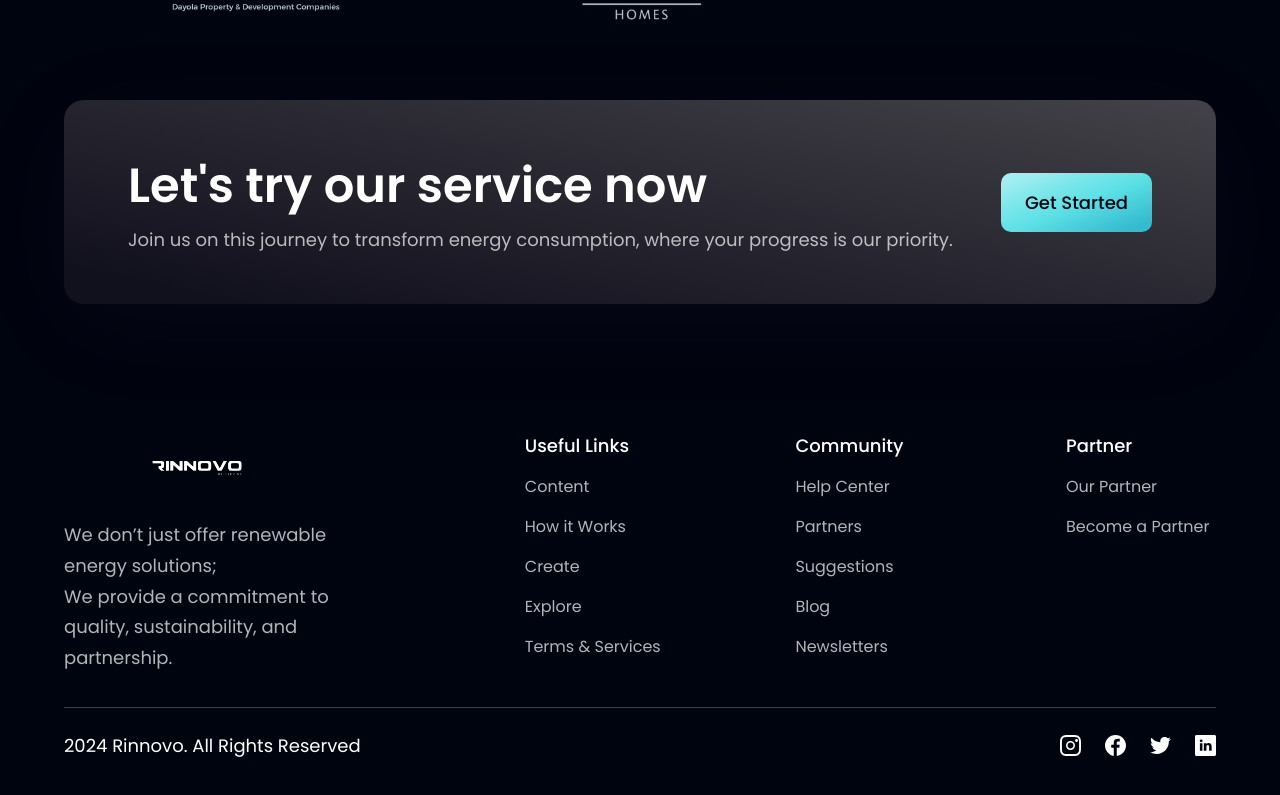
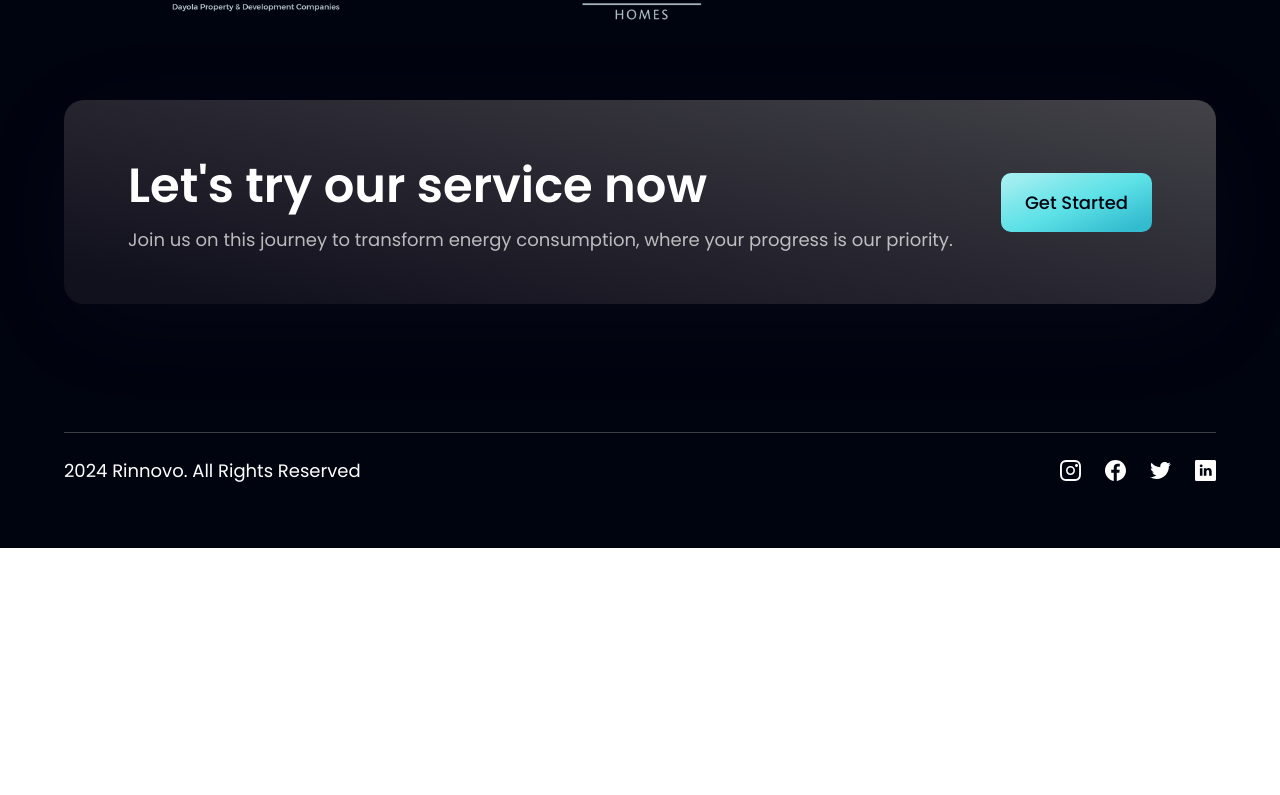
Before and after one commit to ZoDD-Script/Rinnovo, a React (Vite) app: page / in a window 1280 px wide. Shown: the part 3751-4546 px from the top of the page. After the commit the page ends 4299 px from the top, so only its background shows below. Built offline with nearby package versions, Linux system fonts and the light colour scheme.

Commit message:
fix: footer update

```diff
--- a/src/component/Footer.jsx
+++ b/src/component/Footer.jsx
@@ -4,7 +4,7 @@ import { footerLinks, socialMedia } from '../constants'
 
 const Footer = () => (
   <section className={`${styles.flexCenter} ${styles.paddingY} flex-col`}>
-    <div className={`${styles.flexStart} md:flex-row flex-col mb-8 w-full`}>
+    {/* <div className={`${styles.flexStart} md:flex-row flex-col mb-8 w-full`}>
       <div className={`flex-1 flex flex-col justify-start`}>
         <img src={logo} alt="hoobank" className='w-[266px] h-[72px] object-contain' />
         <p className={`${styles.paragraph} mt-4 max-w-[310px]`}>We don’t just offer renewable energy solutions; <br />We provide a commitment to quality, sustainability, and partnership.</p>
@@ -26,7 +26,7 @@ const Footer = () => (
           </div>
         ))}
       </div>
-    </div>
+    </div> */}
 
     <div className='w-full flex justify-between items-center md:flex-row flex-col pt-6 border-t-[1px] border-t-[#3F3E45]'>
       <p className='font-poppins font-normal text-center text-[18px] leading-[27px] text-white'>
```
